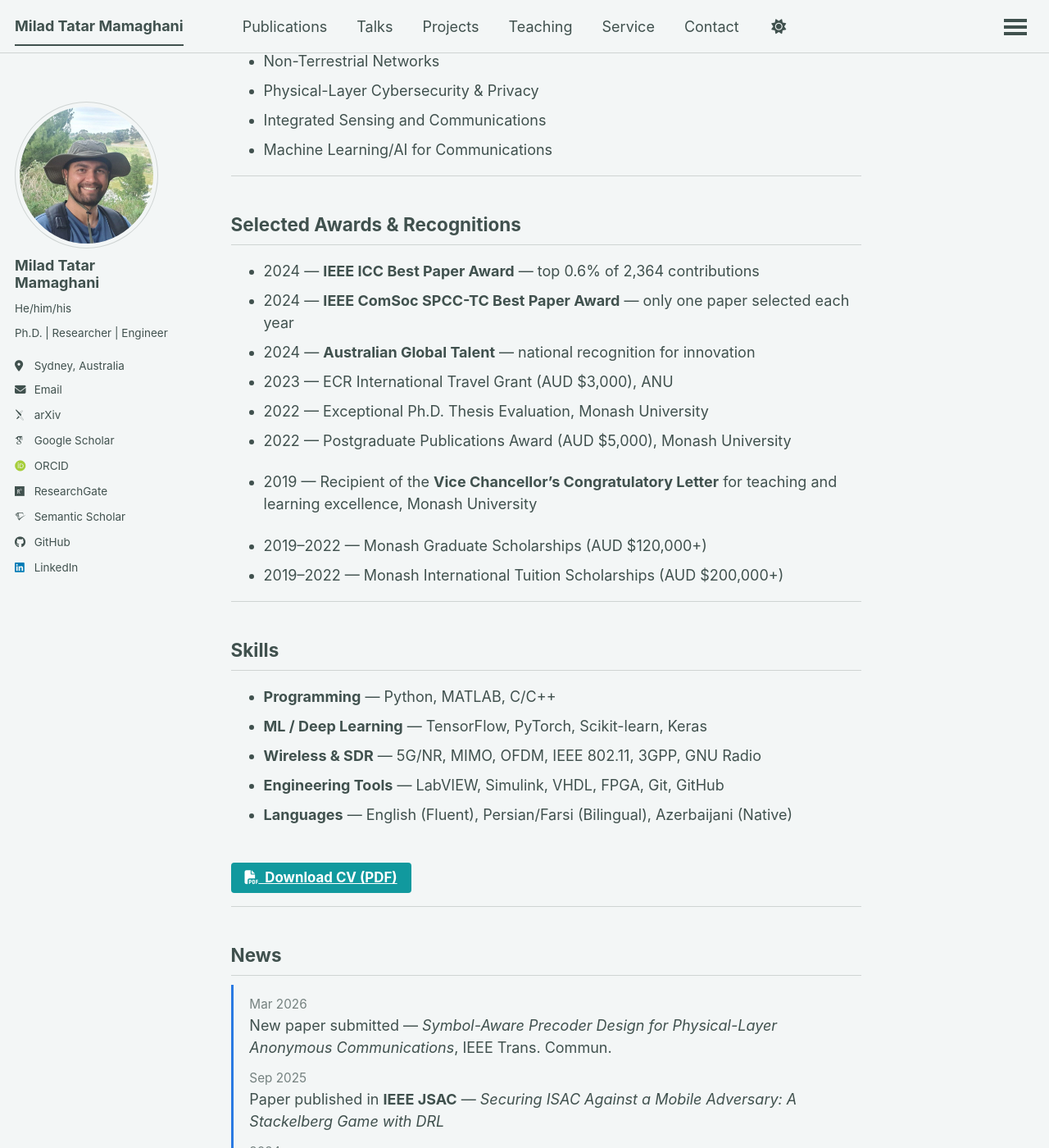
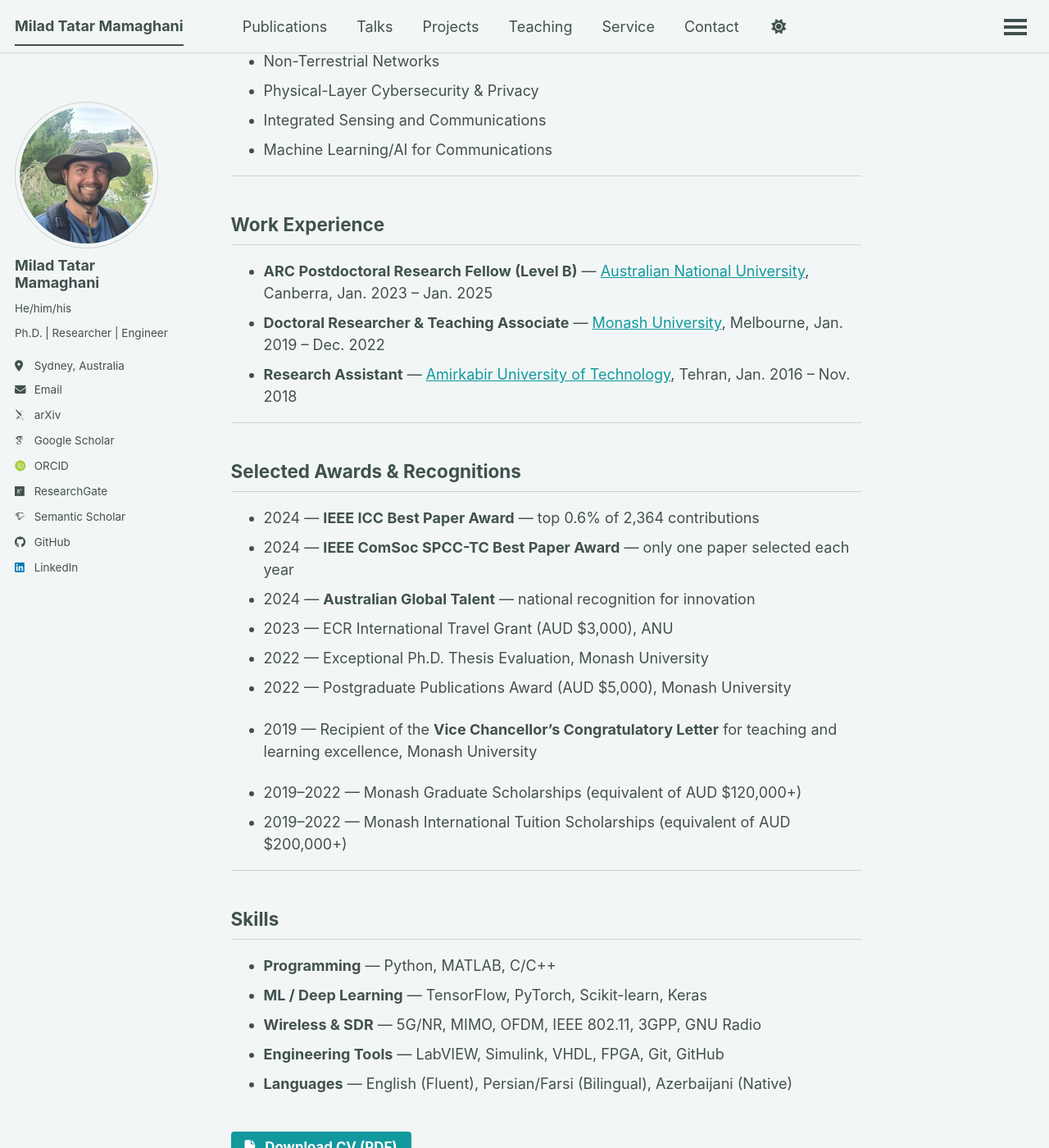
Before and after one commit to miladtm94/miladtm94.github.io, a Jekyll site: the page built from _pages/about.md, in a window 1280 px wide and 1400 px high, scrolled down 906 px. Shown: the whole window at 82% size. Built offline with Jekyll 4.4.1, drawn with Linux system fonts in a browser that asks for light colours; some web fonts are replaced; a script that is not in the unit is left out.

Commit message:
Minor updates

```diff
--- a/_pages/about.md
+++ b/_pages/about.md
@@ -35,14 +35,14 @@ Milad is open to opportunities in both academia and industry, including collabor
 
 
 
-<!-- ---
+---
 
 ## Work Experience
 
-- **STEM Consultant** &mdash; Mercor/Scale AI, Remote, Jan. 2025 – Present
+<!-- - **STEM Consultant** &mdash; Mercor/Scale AI, Remote, Jan. 2025 – Present -->
 - **ARC Postdoctoral Research Fellow (Level B)** &mdash; [Australian National University](https://www.anu.edu.au/), Canberra, Jan. 2023 – Jan. 2025
 - **Doctoral Researcher & Teaching Associate** &mdash; [Monash University](https://www.monash.edu/), Melbourne, Jan. 2019 – Dec. 2022
-- **Research Assistant** &mdash; [Amirkabir University of Technology](http://aut.ac.ir/), Tehran, Jan. 2016 – Nov. 2018 -->
+- **Research Assistant** &mdash; [Amirkabir University of Technology](http://aut.ac.ir/), Tehran, Jan. 2016 – Nov. 2018
 
 
 ---
@@ -58,8 +58,8 @@ Milad is open to opportunities in both academia and industry, including collabor
 
 - 2019 &mdash; Recipient of the **Vice Chancellor's Congratulatory Letter** for teaching and learning excellence, Monash University
 
-- 2019–2022 &mdash; Monash Graduate Scholarships (AUD $120,000+)
-- 2019–2022 &mdash; Monash International Tuition Scholarships (AUD $200,000+)
+- 2019–2022 &mdash; Monash Graduate Scholarships (equivalent of AUD $120,000+)
+- 2019–2022 &mdash; Monash International Tuition Scholarships (equivalent of AUD $200,000+)
 <!-- - **2012** &mdash; Ranked **Top 0.2%**, Iran's Nationwide University Entrance Exam -->
 
 
```
